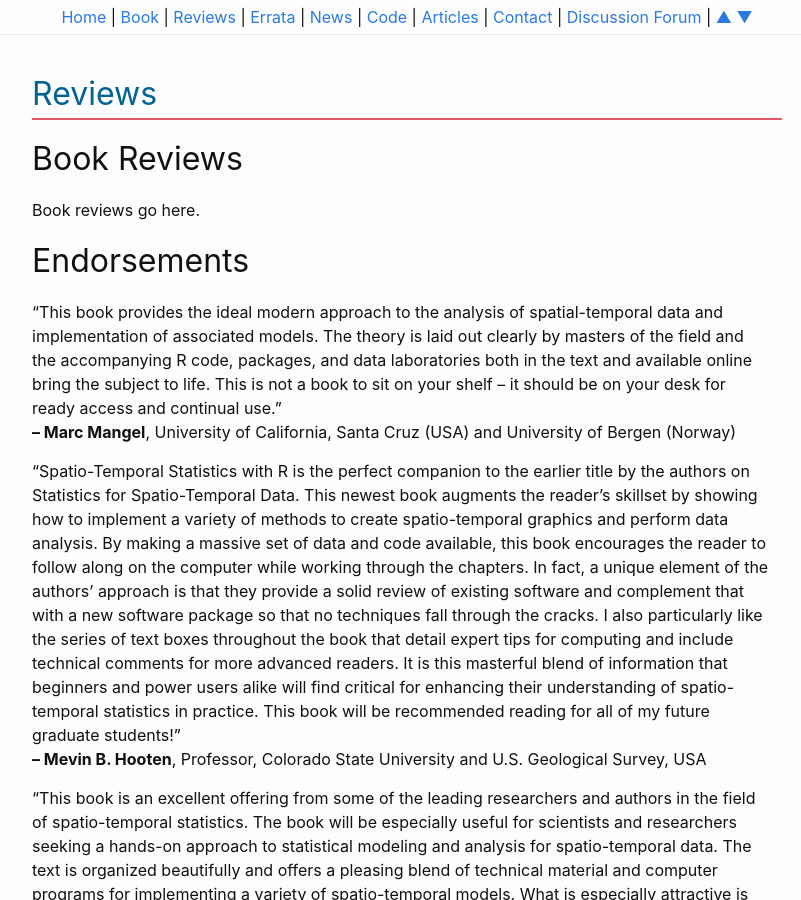
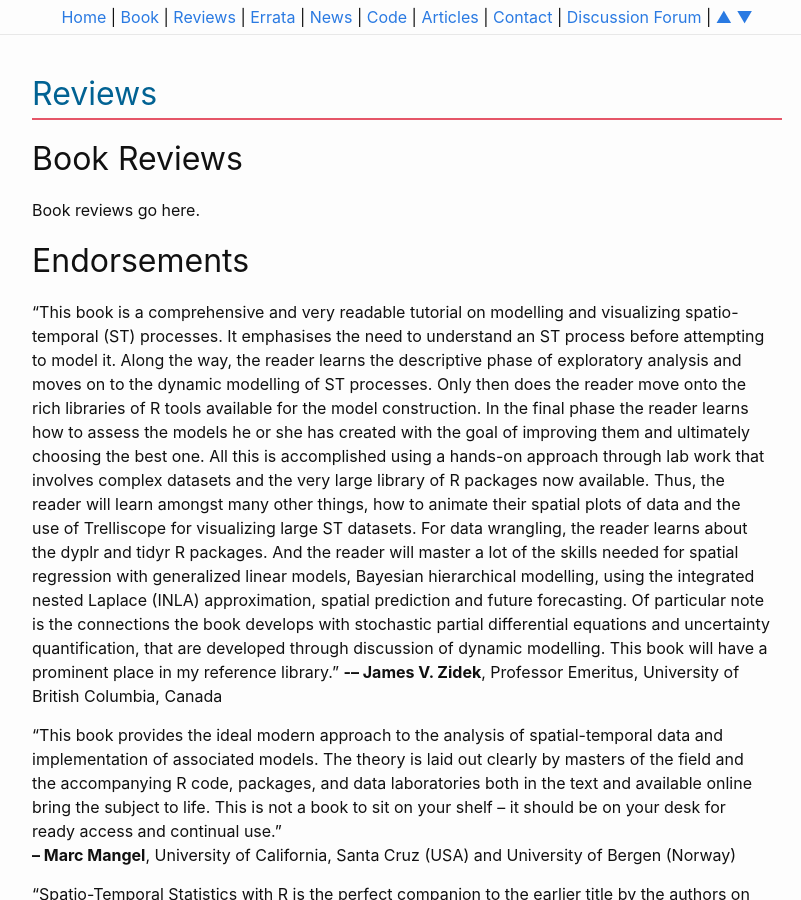
Before and after one commit to andrewzm/STRbook, a Jekyll site: the page built from docs/reviews.md, in a window 1280 px wide and 900 px high. Shown: the whole window, without its empty margins (238-1039 px from the left). Built offline with Jekyll 4.4.1, drawn with Linux system fonts in a browser that asks for light colours.

Commit message:
mods to endorsements per Noel's request

```diff
--- a/docs/reviews.md
+++ b/docs/reviews.md
@@ -8,6 +8,9 @@ Book reviews go here.
 
 ## Endorsements
 
+"This book is a comprehensive and very readable tutorial on modelling and visualizing spatio-temporal (ST) processes. It emphasises the need to understand an ST process before attempting to model it. Along the way, the reader learns the descriptive phase of exploratory analysis and moves on to the dynamic modelling of ST processes. Only then does the reader move onto the rich libraries of R tools available for the model construction. In the final phase the reader learns how to assess the models he or she has created with the goal of improving them and ultimately choosing the best one. All this is accomplished using a hands-on approach through lab work that involves complex datasets and the very large library of R packages now available. Thus, the reader will learn amongst many other things, how to animate their spatial plots of data and the use of Trelliscope for visualizing large ST datasets. For data wrangling, the reader learns about the dyplr and tidyr R packages. And the reader will master a lot of the skills needed for spatial regression with generalized linear models, Bayesian hierarchical modelling, using the integrated nested Laplace (INLA) approximation, spatial prediction and future forecasting. Of particular note is the connections the book develops with stochastic partial differential equations and uncertainty quantification, that are developed through discussion of dynamic modelling. This book will have a prominent place in my reference library."
+**-– James V. Zidek**, Professor Emeritus, University of British Columbia, Canada
+
 "This book provides the ideal modern approach to the analysis of spatial-temporal data and implementation of associated models. The theory is laid out clearly by masters of the field and the accompanying R code, packages, and data laboratories both in the text and available online bring the subject to life. This is not a book to sit on your shelf -- it should be on your desk for ready access and continual use."<br />**-- Marc Mangel**, University of California, Santa Cruz (USA) and University of Bergen (Norway)
 
 “Spatio-Temporal Statistics with R is the perfect companion to the earlier title by the authors on Statistics for Spatio-Temporal Data. This newest book augments the reader’s skillset by showing how to implement a variety of methods to create spatio-temporal graphics and perform data analysis. By making a massive set of data and code available, this book encourages the reader to follow along on the computer while working through the chapters. In fact, a unique element of the authors’ approach is that they provide a solid review of existing software and complement that with a new software package so that no techniques fall through the cracks. I also particularly like the series of text boxes throughout the book that detail expert tips for computing and include technical comments for more advanced readers. It is this masterful blend of information that beginners and power users alike will find critical for enhancing their understanding of spatio-temporal statistics in practice. This book will be recommended reading for all of my future graduate students!”<br />**-- Mevin B. Hooten**, Professor, Colorado State University and U.S. Geological Survey, USA
```
